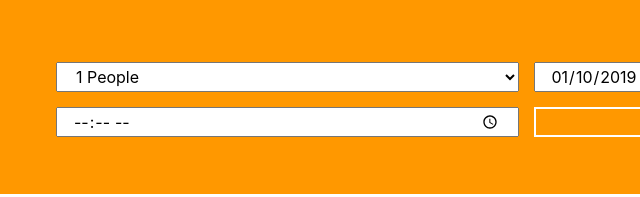
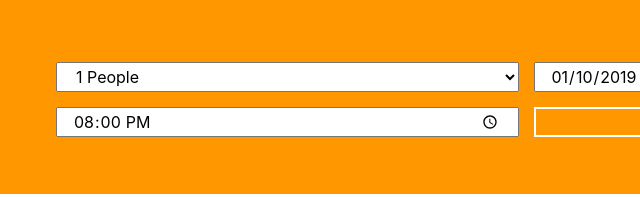
Before and after one commit to veljko1992/My-Project-1-Restaurant-Supper, a website: page index.html in a window 1280 px wide. Shown: the part 6829-7026 px from the top of the page, 114-754 px from the left. Drawn offline with nearby package versions, Linux system fonts and the light colour scheme.

Commit message:
Work in progress

```diff
--- a/index.html
+++ b/index.html
@@ -212,7 +212,7 @@
                         <option value="people_6">6 People</option>
                     </select>
                     <input type="date" name="reservation" id="theDate" class="col-5 formItems" placeholder="dd/mm/yyy">
-                    <input type="time" class="col-5 formItems" placeholder="--:--">
+                    <input type="time" class="col-5 formItems" value="20:00">
                     <input type="submit" value="Book a table" class="col-5 formItems button">
                 </div>
             </form>
```
